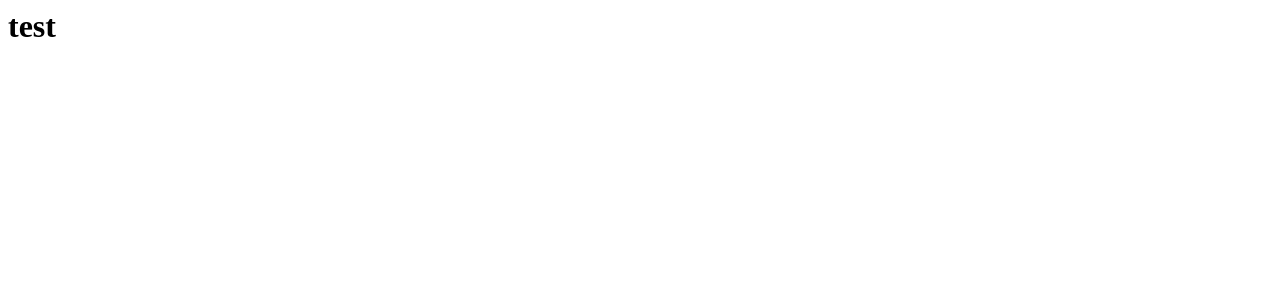
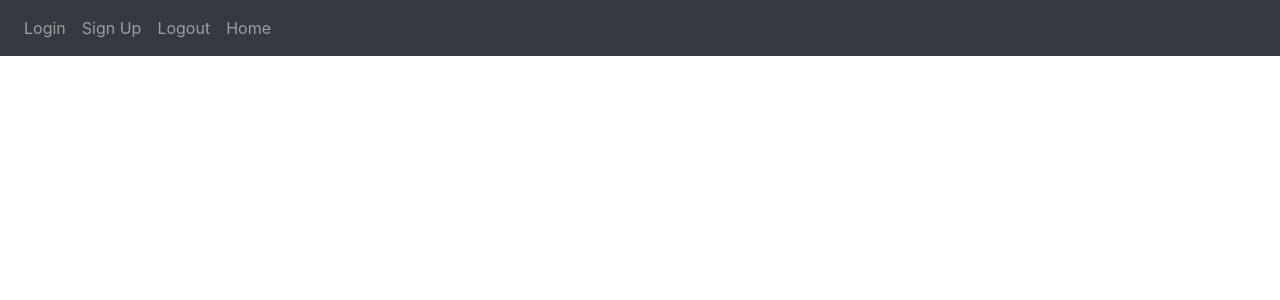
Before and after one commit to JustTyping1/FlashCardSite, a Flask app: page / in a window 1280 px wide. Before the commit the part shown is almost empty. Shown: the top 300 px of the page. Run offline with Flask 3, Linux system fonts and the light colour scheme; some libraries are stand-ins or nearby versions.

Commit message:
added navbar and rendered template

```diff
--- a/website/templates/base.html
+++ b/website/templates/base.html
@@ -14,11 +14,21 @@
     href="https://stackpath.bootstrapcdn.com/font-awesome/4.7.0/css/font-awesome.min.css"
     crossorigin="anonymous"
   />
-  <title>{% block title%}{% endblock %}</title>
+  <title>{% block title%}Home{% endblock %}</title>
   </head>
   <body>
     <nav class = "navbar navbar-expand-lg navbar-dark bg-dark">
-      <button class = "navbar-toggle" type = "button" data-toggle = "collapse" data-target = ""></button>
+      <button class = "navbar-toggler" type = "button" data-toggle = "collapse" data-target = "#navbar">
+        <span class="navbar-toggler-icon"></span>
+      </button>
+      <div class = "collapse navbar-collapse" id = "navbar">
+        <div class = "navbar-nav">
+          <a class = "nav-item nav-link" id = "login" href="/login">Login</a>
+          <a class = "nav-item nav-link" id = "signUp" href="/sign-up">Sign Up</a>
+          <a class = "nav-item nav-link" id = "logout" href="/logout">Logout</a>
+          <a class = "nav-item nav-link" id = "Home" href="/">Home</a>
+        </div>
+      </div>
 
     </nav>
 
--- /dev/null
+++ b/website/templates/home.html
@@ -0,0 +1 @@
+{% extends "base.html" %} {% block title%}Changed{% endblock %}
--- a/website/views.py
+++ b/website/views.py
@@ -1,7 +1,7 @@
-from flask import Blueprint
+from flask import Blueprint, render_template
 
 views = Blueprint("views", __name__)
 
 @views.route("/")
 def home():
-    return "<h1>test</h1>"
+    return render_template("home.html")
```
